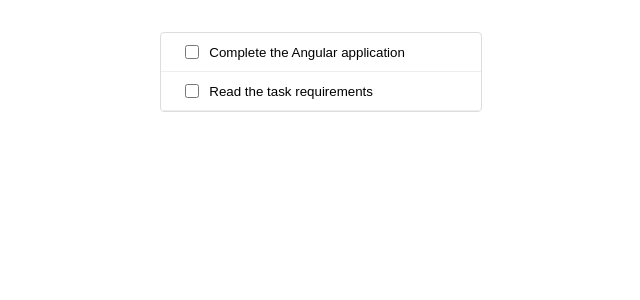
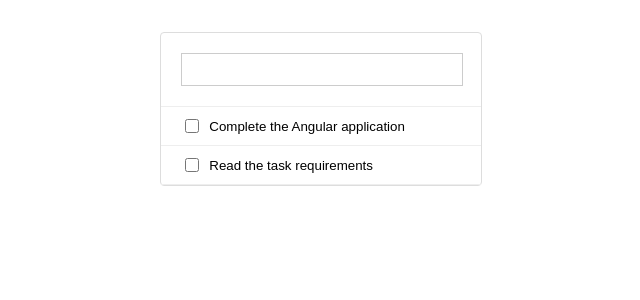
Before and after one commit to marekurbanek/angular-todo-app, an Angular app: page / in a window 1280 px wide. Shown: the top 300 px of the page, without its empty margins (319-959 px from the left). Built offline with nearby package versions, Linux system fonts and the light colour scheme; no server answers.

Commit message:
Added new task component

```diff
--- a/src/app/app.component.html
+++ b/src/app/app.component.html
@@ -1,3 +1,4 @@
 <div class="todo__container">
+  <app-new-task></app-new-task>
   <app-task-list></app-task-list>
 </div>
--- a/src/app/app.module.ts
+++ b/src/app/app.module.ts
@@ -5,12 +5,14 @@
 import { AppComponent } from './app.component';
 import { TaskListComponent } from './task-list/task-list.component';
 import { TaskComponent } from './task/task.component';
+import { NewTaskComponent } from './new-task/new-task.component';
 
 @NgModule({
   declarations: [
     AppComponent,
     TaskListComponent,
-    TaskComponent
+    TaskComponent,
+    NewTaskComponent
   ],
   imports: [
     BrowserModule,
--- /dev/null
+++ b/src/app/new-task/new-task.component.html
@@ -0,0 +1,3 @@
+<div class="todo__add">
+    <input type="text" class="todo__input" />
+</div>
--- /dev/null
+++ b/src/app/new-task/new-task.component.ts
@@ -0,0 +1,14 @@
+import { Component, OnInit } from '@angular/core';
+
+@Component({
+  selector: 'app-new-task',
+  templateUrl: './new-task.component.html'
+})
+export class NewTaskComponent implements OnInit {
+
+  constructor() { }
+
+  ngOnInit() {
+  }
+
+}
```
